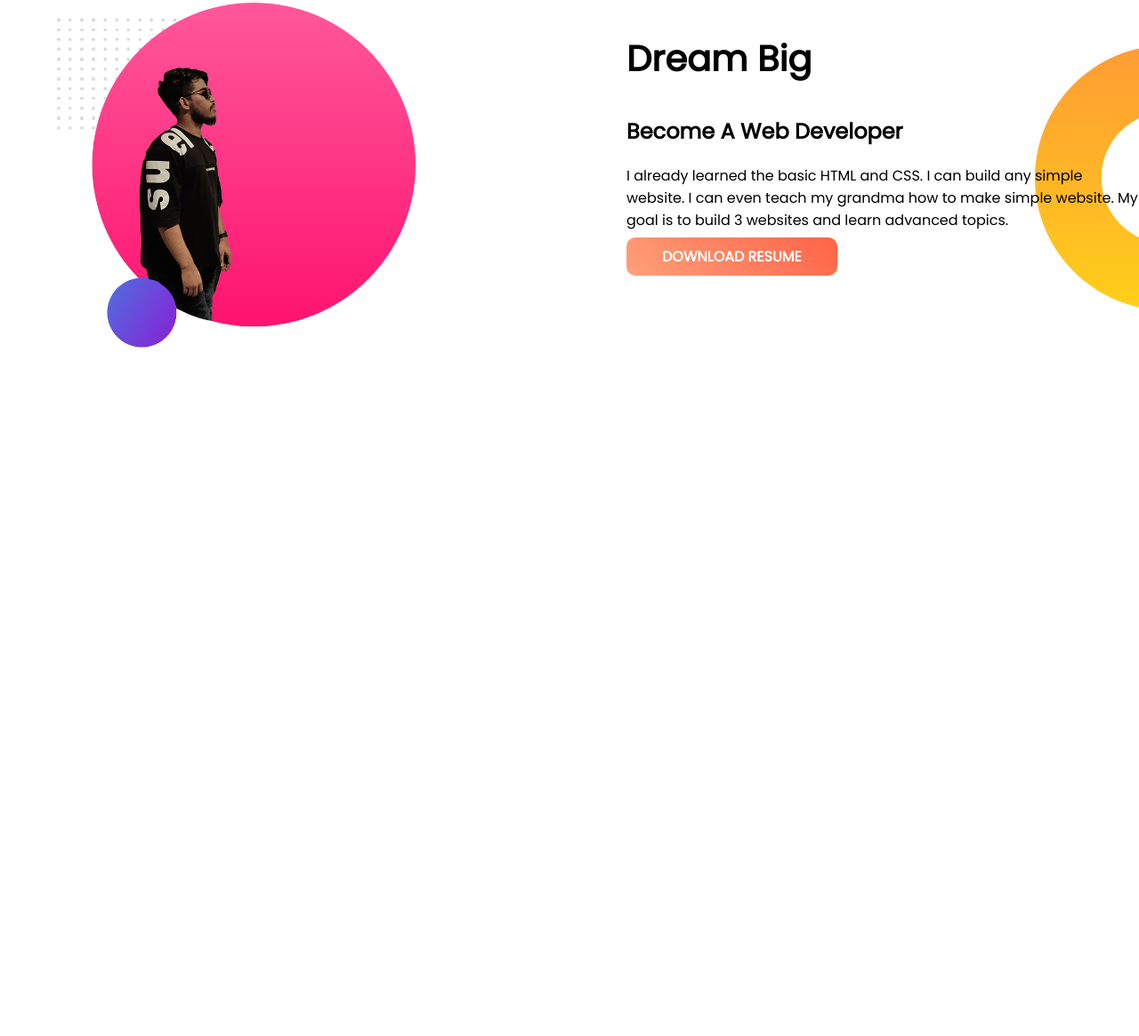
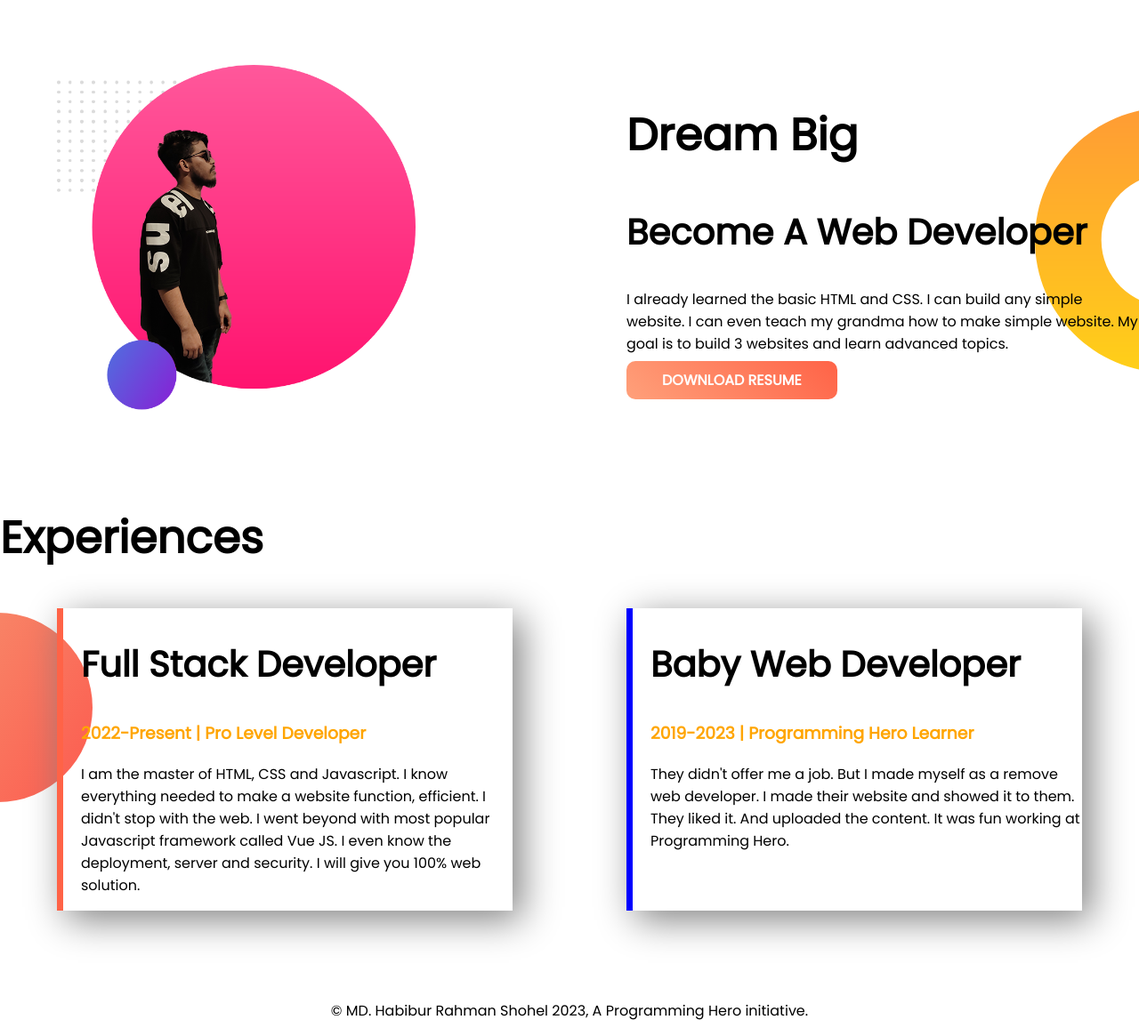
Before and after one commit to MdHRShohel/developer-portfolio, a plain HTML site: page index.html in a window 1280 px wide. Shown: the part 590-1755 px from the top of the page at 89% size. Before the commit the page ends 1088 px from the top, so only its background shows below. Drawn offline with Linux system fonts and the light colour scheme.

Commit message:
last part added

```diff
--- a/index.html
+++ b/index.html
@@ -11,7 +11,7 @@
     <link href="https://fonts.googleapis.com/css2?family=Poppins&display=swap" rel="stylesheet">
 </head>
 <body>
-    <section class="top-banner">
+    <section class="top-banner flex-con">
         <div class="half-partition">
             <h1>Welcome To</h1>
             <h1><span class="color-name">Md. Haibibur Rahman Shohel</span> World!!</h1>
@@ -25,7 +25,7 @@
         <img src="images/HrShohel.png" alt="">
         </div>
     </section>
-    <section class="Dream-big">
+    <section class="Dream-big flex-con">
        <div class="half-partition">
         <img src="images/HrShohel2.png" alt="">
        </div>
@@ -38,5 +38,26 @@
         <a class="link-button" target="_blank">DOWNLOAD RESUME</a>
        </div>
     </section>
+    <section class="Experience-area">
+        <h1>Experiences</h1>
+        <div class="flex-con">
+            <div id="ex1"class="experience-box">
+                <h2>Full Stack Developer</h2>
+                <h3 class="color-name">2022-Present | Pro Level Developer</h3>
+                <p>
+                    I am the master of HTML, CSS and Javascript. I know everything needed to make a website function, efficient. I didn't stop with the web. I went beyond with most popular Javascript framework called Vue JS. I even know the deployment, server and security. I will give you 100% web solution.
+                </p>
+            </div>
+            <div id="ex2"class="experience-box">
+                <h2>Baby Web Developer</h2>
+                <h3 class="color-name">2019-2023 | Programming Hero Learner</h3>
+                <p>They didn't offer me a job. But I made myself as a remove web developer. I made their website and showed it to them. They liked it. And uploaded the content. It was fun working at Programming Hero.</p>
+            </div>
+        </div>
+    </section>
+    <footer>
+        <p>© MD. Habibur Rahman Shohel 2023, A Programming Hero initiative.
+        </p>
+    </footer>
 </body>
 </html>
--- a/style.css
+++ b/style.css
@@ -3,13 +3,15 @@
     margin: 0;
 }
 h1{
+    font-size: 50px;
+}
+h2{
     font-size: 40px;
 }
 .color-name{
     color: orange;
 }
 section{
-    display: flex;
     margin-bottom: 100px;
 }
 .half-partition{
@@ -37,3 +39,27 @@
     background-repeat: no-repeat;
     background-position: right;
 }
+.Experience-area{
+    background-image: url(images/exp-bg.png);
+    background-repeat: no-repeat;
+    background-position: left;
+}
+.flex-con{
+    display: flex;
+}
+.experience-box{
+    width: 40%;
+    margin-left: 5%;
+    margin-right: 5%;
+    padding-left: 20px;
+    box-shadow: 10px 10px 40px gray;
+}
+#ex1{
+    border-left: 7px solid tomato;
+}
+#ex2{
+    border-left: 7px solid blue;
+}
+footer{
+    text-align: center;
+}
```
